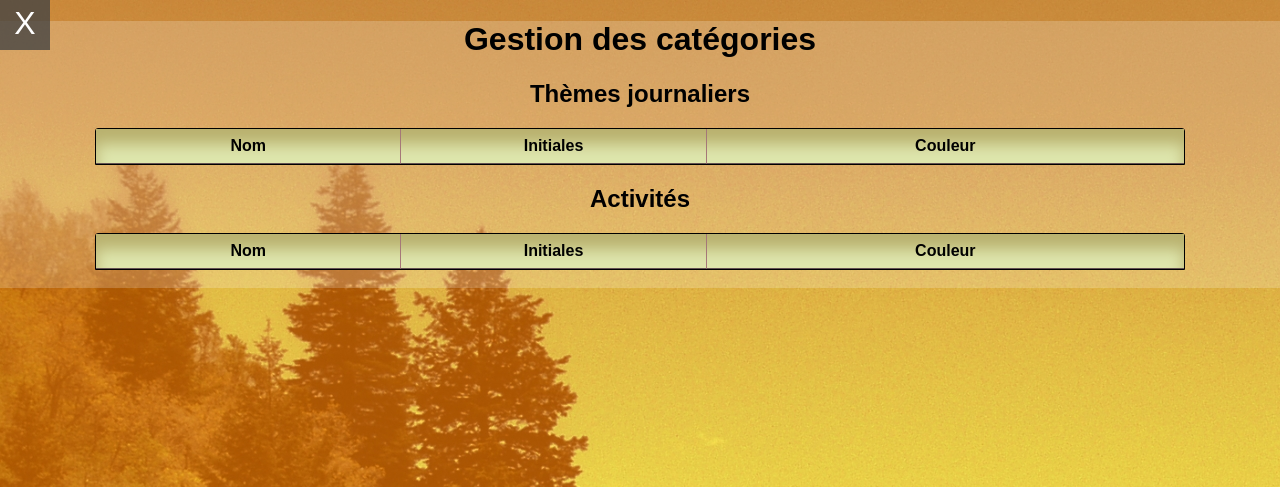
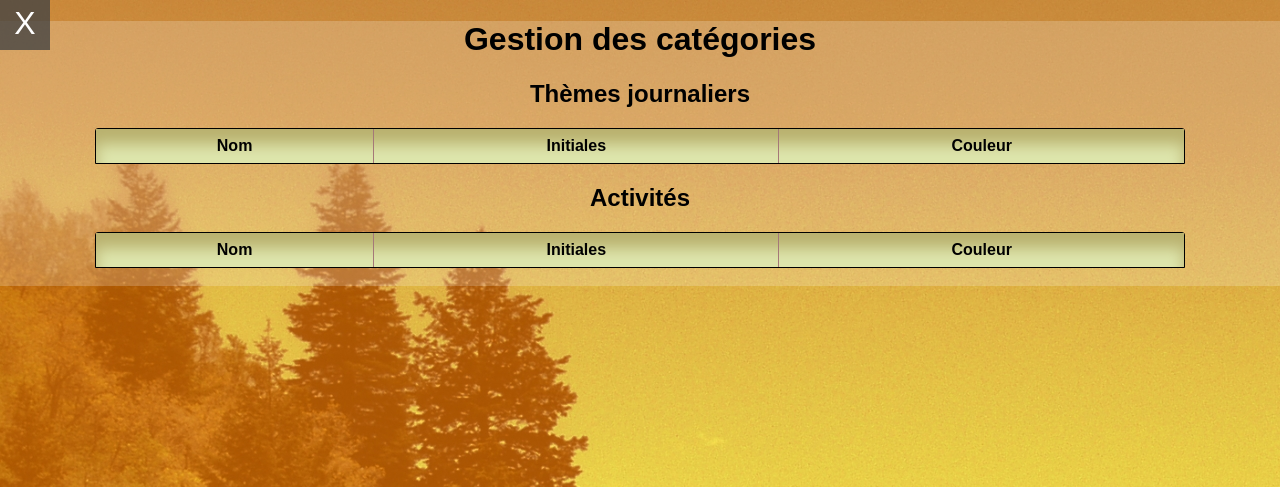
Before and after one commit to AthosGarrock/Planning, a PHP site: page /Admin/gestion.php in a window 1280 px wide. Shown: the top 487 px of the page. Run offline with PHP 8.4, Linux system fonts and the light colour scheme; data that the repository does not hold is empty; some libraries are stand-ins or nearby versions.

Commit message:
Graphical fixes

```diff
--- a/Admin/gestion.css
+++ b/Admin/gestion.css
@@ -30,10 +30,11 @@ h1{
 	text-align: center;
 	min-width: 800px;
 	width: 85%;
+	display: table;
 }
 
 .row{
-	display: flex;
+	display: table-row;
 }
 
 h2{
@@ -50,22 +51,11 @@ h2{
 	color: white;
 }
 
-.row > .name{
-	flex: 2.5;
-}
-
-.row > .type{
-	flex: 1;
-}
-
-.row > .color{
-	flex: 4;
-}
-
 .row > div{
     border-right: 1px solid #a57878;
     border-bottom: 1px solid #635252;
 	padding: 8px;
+	display: table-cell;
 }
 
 .row > div:last-child{
@@ -84,8 +74,7 @@ button{
 
 }
 
-
-.ctn-ajax .row:hover {
+.zoom:hover {
     transform: scale3d(1.1,1.1,1.1);
     transition: linear 0.2s;
     box-shadow: 0 0 40px white;
--- a/Admin/gestion.js
+++ b/Admin/gestion.js
@@ -46,32 +46,25 @@
 
 				$.post('processCategory.php', data, function(dPost){
 					let dP = JSON.parse(dPost);
-					let ctnAjax = document.querySelector('.ctn-ajax');
-					ctnAjax.innerHTML = '';
+
+					//Actualise la page.
+					let entries = $('.ctn .row').not('.title');
+					entries.remove();
 
 					dP.forEach(function(ctg){
-						let rowEl = document.createElement('div');
-						rowEl.className = 'row';
+						let ctn = $('<div class="row zoom"></div>');
+						ctn.append('<div class="name">'+ctg.name.replace(/_/g, ' ')+'</div>');
+						ctn.append('<div class="name">'+ctg.initials+'</div>');
 
-						let name = document.createElement('div');
-						name.className = 'name';
-						name.innerHTML = ctg.name
+						let color = $('<div class="color"></div>');
+						color.css('backgroundColor', ctg.color);
+						ctn.append(color);
 
-						let type = document.createElement('div');
-						type.className = 'type';
-						type.innerHTML = ctg.type;
-
-						let color = document.createElement('div');
-						color.className = 'color';
-						color.style.backgroundColor = ctg.color;
-
-
-						rowEl.appendChild(name);
-						rowEl.appendChild(type);
-						rowEl.appendChild(color);
-
-						ctnAjax.appendChild(rowEl);
-
+						if(ctg.type == 'theme'){
+							$('#theme').append(ctn);
+						} else{
+							$('#act').append(ctn);
+						}
 					})
 				})
 
--- a/Admin/gestion.php
+++ b/Admin/gestion.php
@@ -9,16 +9,13 @@
 	$themes = null;
 	$act = null;
 
-
-
-	//
 	if (empty($data)){
 		#code to alert nothing was found
 	} else {
 		foreach ($data as $theme) {
 			$name = str_replace('_', ' ', $theme['name']);
 
-			$themes .= "<div class='row'>
+			$themes .= "<div class='row zoom'>
 								<div class='name'>{$name}</div>
 								<div class='name'>{$theme['initials']}</div>
 								<div class='color' style='background-color: {$theme['color']};'></div>
@@ -32,7 +29,7 @@
 		foreach ($dat_act as $activite) {
 			$name = str_replace('_', ' ', $activite['name']);
 
-			$act .= "<div class='row'>
+			$act .= "<div class='row zoom'>
 								<div class='name'>{$name}</div>
 								<div class='name'>{$activite['initials']}</div>
 								<div class='color' style='background-color: {$activite['color']};'></div>
@@ -61,29 +58,23 @@
 	<h1>Gestion des catégories</h1>
 
 	<h2>Thèmes journaliers</h2>
-	<div class="ctn">
-
+	<div class="ctn" id="theme">
 		<div class="row title">
 			<div class='name'>Nom</div>
 			<div class='name'>Initiales</div>
 			<div class='color'>Couleur</div>
 		</div>
-		<div class="ctn-ajax">
-			<?= $themes ?>
-		</div>
+		<?= $themes ?>
 	</div>
 
 	<h2>Activités</h2>
-	<div class="ctn">
-
+	<div class="ctn" id="act">
 		<div class="row title">
 			<div class='name'>Nom</div>
 			<div class='name'>Initiales</div>
 			<div class='color'>Couleur</div>
 		</div>
-		<div class="ctn-ajax">
-			<?= $act ?>
-		</div>
+		<?= $act ?>
 	</div>
 
 	<br>
--- a/Assets/style.css
+++ b/Assets/style.css
@@ -164,18 +164,17 @@ body{
     }
 
     #ctn{
-        /*pos*/
     position: fixed;
     transform: translate(-50%, -50%);
     top: 50%;
     left: 50%;
-        /*window parameters*/
     background-color: #f3f0ea;
     border-radius: 0 0 20px 20px;
     text-align: center;
     font-family: Verdana;
     box-shadow: 0 0 15px white;
-        width: 580px;
+    min-width: 630px;
+    width: 75%;
 
     }
 
--- a/Classes/Managers/CategoryManager.php
+++ b/Classes/Managers/CategoryManager.php
@@ -25,7 +25,7 @@ class CategoryManager extends CoreManager
 	public function get($name){
 		$sql = ('SELECT * FROM categories WHERE name = :name ');
 		$values = [":name"=> trim($name)];
-		return $this->makeSingleSelect($sql, $values);
+		return new Category($this->makeSingleSelect($sql, $values));
 	}
 
 	public function getThemeIni($name){
@@ -43,6 +43,7 @@ class CategoryManager extends CoreManager
 	public function getAllThemes(){
 		return $this->makeSelect(('SELECT * FROM categories WHERE type="theme"'));
 	}
+
 
 	//Retourne toutes les activités
 	public function getAllActivites(){
--- a/index.php
+++ b/index.php
@@ -267,7 +267,8 @@
 			        scales: {
 			            yAxes: [{
 			                ticks: {
-			                    beginAtZero:true
+			                    beginAtZero:true,
+			                    suggestedMax: 25,
 			                }
 			            }]
 			        },
```
Also changed, not shown: Classes/Calendar.php (+31 -25 lines). Lines whose indentation alone changed are shown as unchanged.
